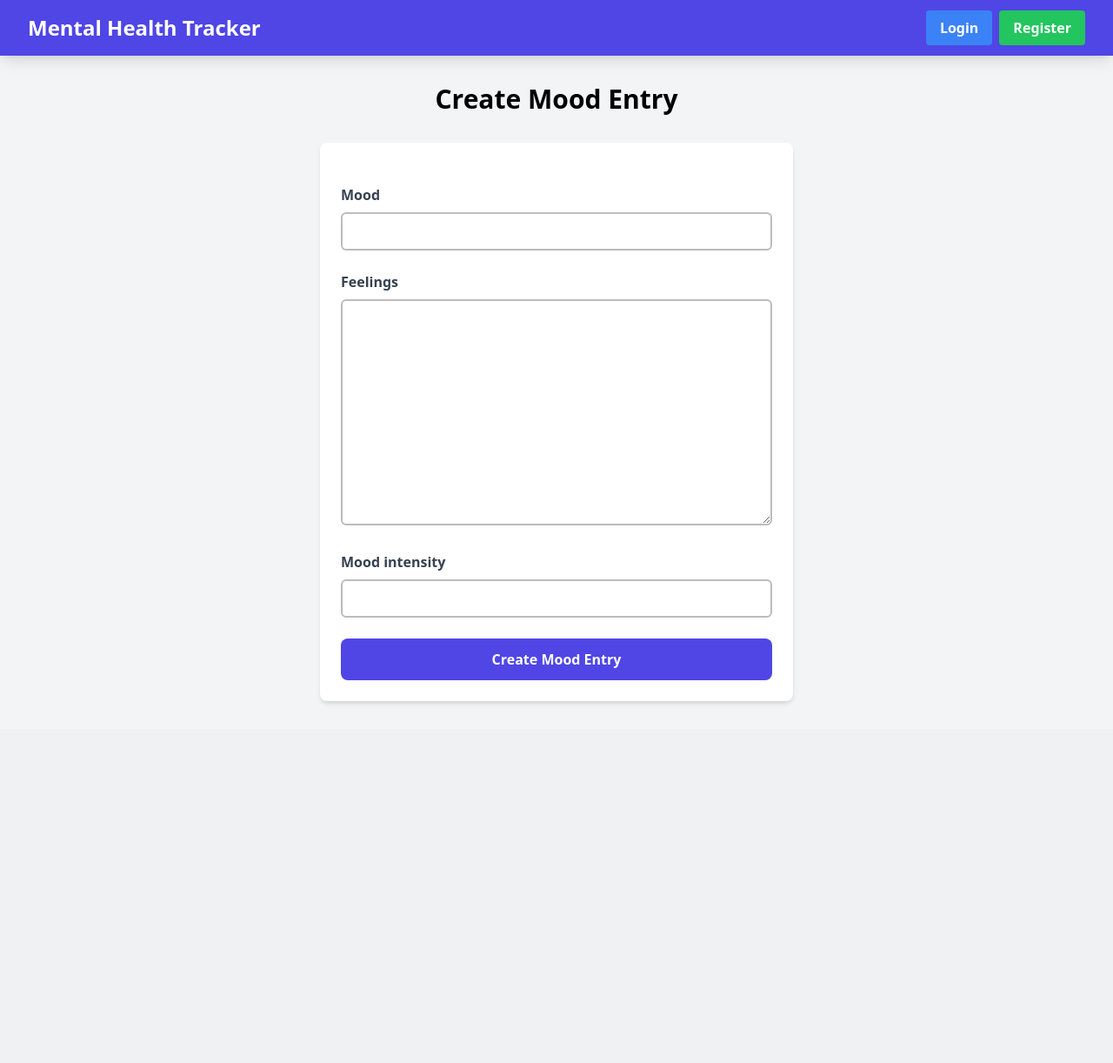
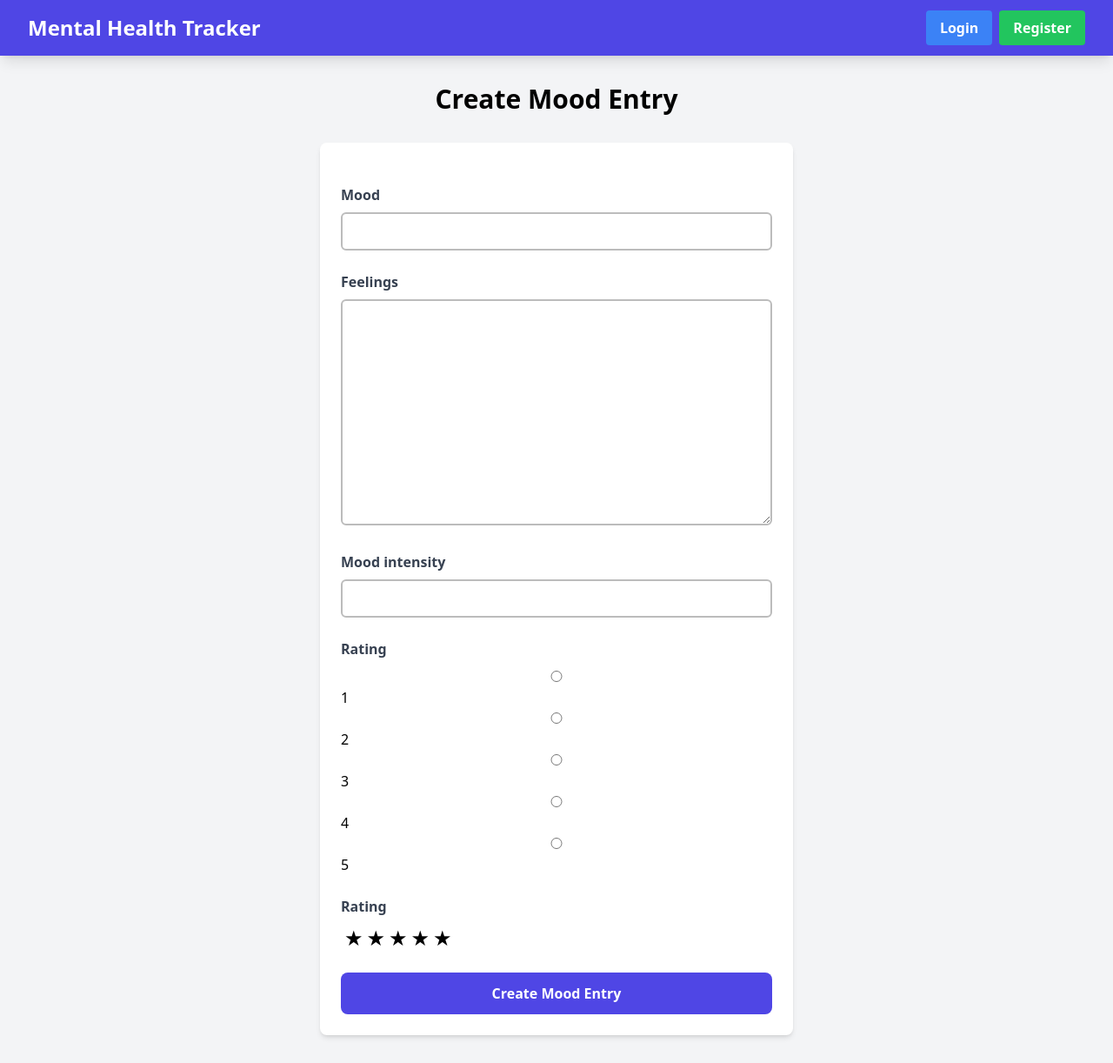
Before and after one commit to ZakiyDaulay/review, a Django app: page /create-mood-entry in a window 1280 px wide. Shown: the whole page at 87% size. Before the commit the page ends 809 px from the top, so only its background shows below. Run offline with Django 5.2, Linux system fonts and the light colour scheme; some libraries are stand-ins or nearby versions.

Commit message:
new rating

```diff
--- a/main/forms.py
+++ b/main/forms.py
@@ -1,14 +1,14 @@
 from django.forms import ModelForm
 from main.models import MoodEntry
 from django.utils.html import strip_tags
+from django import forms
+
+
 class MoodEntryForm(ModelForm):
+    RATING_CHOICES = [(i, str(i)) for i in range(1, 6)]  # Choices for 1-5 stars
+
+    rating = forms.ChoiceField(choices=RATING_CHOICES, widget=forms.RadioSelect)  # Add rating field
+
     class Meta:
         model = MoodEntry
-        fields = ["mood", "feelings", "mood_intensity"]
-    def clean_mood(self):
-        mood = self.cleaned_data["mood"]
-        return strip_tags(mood)
-
-    def clean_feelings(self):
-        feelings = self.cleaned_data["feelings"]
-        return strip_tags(feelings)
+        fields = ["mood", "feelings", "mood_intensity", "rating"]  # Include rating in form
--- a/main/models.py
+++ b/main/models.py
@@ -8,6 +8,7 @@ class MoodEntry(models.Model):
     time = models.DateField(auto_now_add=True)
     feelings = models.TextField()
     mood_intensity = models.IntegerField()
+    rating = models.IntegerField(default=0)
     id = models.UUIDField(primary_key=True, default=uuid.uuid4, editable=False)
     user = models.ForeignKey(User, on_delete=models.CASCADE)
 
--- a/main/templates/create_mood_entry.html
+++ b/main/templates/create_mood_entry.html
@@ -30,6 +30,20 @@
             {% endfor %}
           </div>
         {% endfor %}
+
+        <!-- Add the rating field (stars or dropdown) -->
+        <div class="flex flex-col">
+          <label class="mb-2 font-semibold text-gray-700">Rating</label>
+          <div class="flex space-x-1">
+            {% for i in form.rating.field.choices %}
+              <input type="radio" name="rating" value="{{ i.0 }}" id="rating{{ i.0 }}" class="hidden" />
+              <label for="rating{{ i.0 }}" class="cursor-pointer text-2xl">
+                &#9733;
+              </label>
+            {% endfor %}
+          </div>
+        </div>
+
         <div class="flex justify-center mt-6">
           <button type="submit" class="bg-indigo-600 text-white font-semibold px-6 py-3 rounded-lg hover:bg-indigo-700 transition duration-300 ease-in-out w-full">
             Create Mood Entry
--- a/main/views.py
+++ b/main/views.py
@@ -27,8 +27,6 @@ def show_main(request):
     }
 
     return render(request, "main.html", context)
-
-
 def create_mood_entry(request):
     form = MoodEntryForm(request.POST or None)
 
```
Also changed, not shown: main/templates/edit_mood.html (+17 -1 lines), main/migrations/0004_moodentry_rating.py (added).
